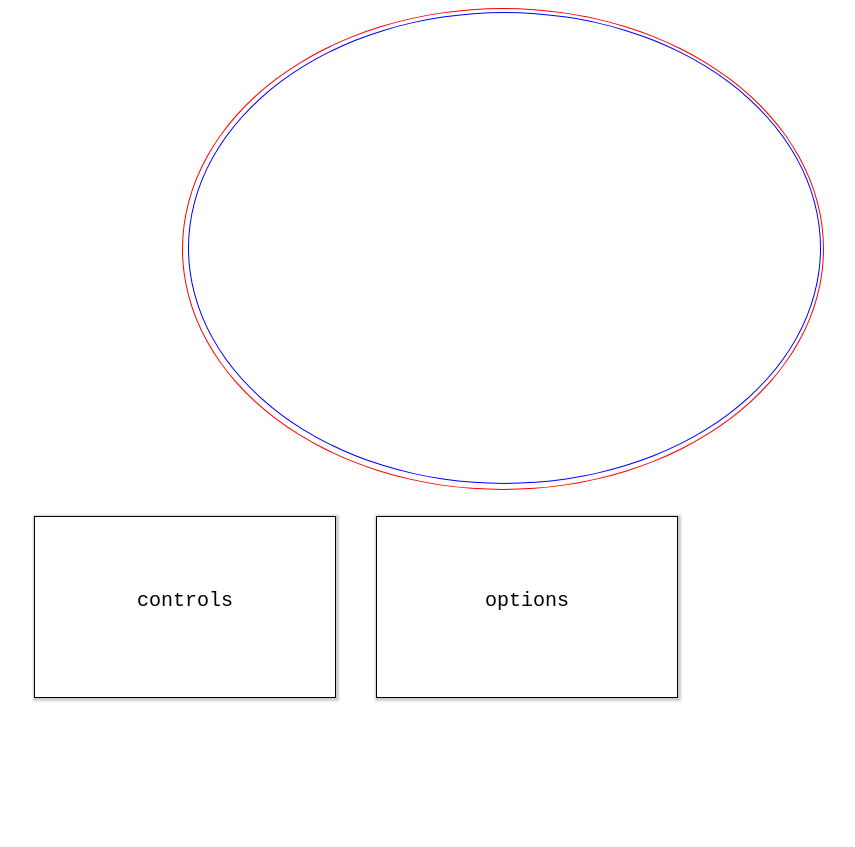
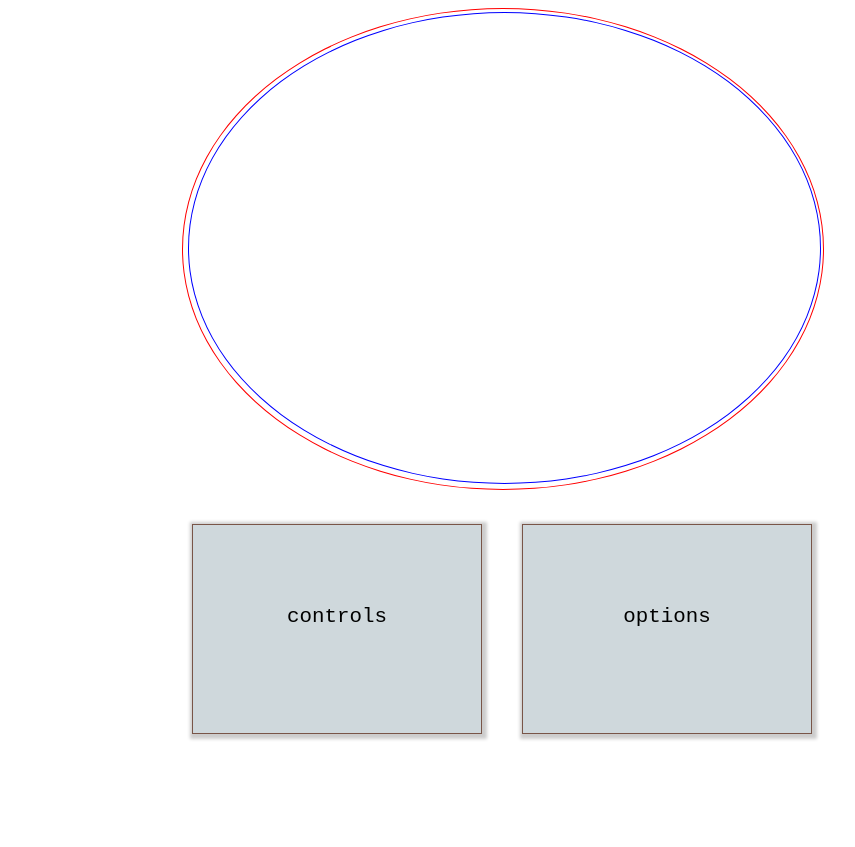
Before and after one commit to reaper47/reaper47.github.io, a plain HTML site: page programming/fcc-projects/marcodoro.html in a window 1280 px wide. Shown: the whole page, without its empty margins (178-1033 px from the left). Before the commit the page ends 800 px from the top, so only its background shows below. Drawn offline with nearby package versions, Linux system fonts and the light colour scheme.

Commit message:
Controls notecard css completed.

```diff
--- a/js/fcc-projects/macodoro.js
+++ b/js/fcc-projects/macodoro.js
@@ -1,64 +1,69 @@
-$(function() {
+$(function () {
+  "use strict";
   /*
    * 1. Every button/action has their own respective function stored here.
    *
    */
+
+  let currentControl;
   const btnActions = {
-    start: function() {
-      console.log("start");
+    start: function () {
+      currentControl = toggleControl("play", currentControl);
     },
-    pause: function() {
-      console.log("pause");
+    pause: function () {
+      currentControl = toggleControl("pause", currentControl);
+
     },
-    reset: function() {
-      console.log("reset");
+    reset: function () {
+      currentControl = toggleControl("undo", currentControl);
     },
-    stop: function() {
-      console.log("stop");
+    stop: function () {
+      currentControl = toggleControl("stop", currentControl);
     },
-    colors: function(div) {
+    colors: function (div) {
       hid.push($(div.context.parentElement));
       $(div.context.parentElement).hide();
       $("#panel-colors1").show();
     },
-    session: function(div) {
+    session: function (div) {
       hid.push($(div.context.parentElement));
       $(div.context.parentElement).hide();
       $("#panel-colors2").show();
     },
-    breaky: function(div) {
+    breaky: function (div) {
       hid.push($(div.context.parentElement));
       $(div.context.parentElement).hide();
       $("#panel-colors2").show();
     },
-    font: function() {
+    font: function () {
       console.log("font");
     },
-    back: function(div) {
+    back: function (div) {
       if (div.context.parentElement.className !== "content-panel toggle") {
         $(div).hide();
-      }
-      else {
+      } else {
         $(div.context.parentElement).hide();
       }
-      hid[hid.length-1].show();
+      hid[hid.length - 1].show();
       hid.pop();
     },
-    defaultColor: function() {
-      const bodyColor = '#fff', outerBorder = 'red',
-            innerBorder = 'green', innerFill = 'white';
+    defaultColor: function () {
+      const bodyColor = "#fff",
+        outerBorder = "red",
+        innerBorder = "green",
+        innerFill = "white";
 
-      document.body.style.backgroundColor = bodyColor;
-      $('#outer-clock').css('border-color', outerBorder);
-      $('#inner-clock').css('border-color', innerBorder);
-      $('#inner-clock').css('background-color', innerFill);
+      $("body").css("background-color", bodyColor);
+      $("#outer-clock").css("border-color", outerBorder);
+      $("#inner-clock").css("border-color", innerBorder);
+      $("#inner-clock").css("background-color", innerFill);
 
-      localStorage.setItem('bodyStoreValue', bodyColor);
-      localStorage.setItem('hourglassStoreValue', innerFill);
-      localStorage.setItem('innerStoreValue', innerBorder);
-      localStorage.setItem('outerStoreValue', outerBorder);
+      localStorage.setItem("bodyStoreValue", bodyColor);
+      localStorage.setItem("hourglassStoreValue", innerFill);
+      localStorage.setItem("innerStoreValue", innerBorder);
+      localStorage.setItem("outerStoreValue", outerBorder);
     },
-    defaultTimes: function() {
+    defaultTimes: function () {
       return;
     }
   }
@@ -68,40 +73,41 @@ $(function() {
    *    of the pomorodoro timer and store the values in the local storage
    *    as to keep current settings next time the user loads the page.
    */
-  const bodyColor = document.querySelector('#body-color');
-  const hourglassColor = document.querySelector('#hourglass-color');
-  const innerColor = document.querySelector('#inner-color');
-  const outerColor = document.querySelector('#outer-color');
+  const bodyColor = document.querySelector("#body-color"),
+    hourglassColor = document.querySelector("#hourglass-color"),
+    innerColor = document.querySelector("#inner-color"),
+    outerColor = document.querySelector("#outer-color");
 
   if (typeof(Storage) !== undefined) {
-    const bodyColor = localStorage.getItem('bodyStoreValue'),
-          hourglassColor = localStorage.getItem('hourglassStoreValue'),
-          innerColor = localStorage.getItem('innerStoreValue'),
-          outerColor = localStorage.getItem('outerStoreValue');
-    document.body.style.backgroundColor = bodyColor;
-    $('#outer-clock').css('border-color', outerColor);
-    $('#inner-clock').css('border-color', innerColor);
-    $('#inner-clock').css('background-color', hourglassColor);
+    const bodyColor = localStorage.getItem("bodyStoreValue"),
+      hourglassColor = localStorage.getItem("hourglassStoreValue"),
+      innerColor = localStorage.getItem("innerStoreValue"),
+      outerColor = localStorage.getItem("outerStoreValue");
+
+    $("body").css("background-color", bodyColor);
+    $("#outer-clock").css("border-color", outerColor);
+    $("#inner-clock").css("border-color", innerColor);
+    $("#inner-clock").css("background-color", hourglassColor);
   }
 
-  bodyColor.addEventListener('input', function(e) {
-    document.body.style.backgroundColor = this.value;
-    localStorage.setItem('bodyStoreValue', this.value);
+  bodyColor.addEventListener("input", function () {
+    $("body").css("background-color", this.value);
+    localStorage.setItem("bodyStoreValue", this.value);
   }, false);
 
-  hourglassColor.addEventListener('input', function(e) {
-    $('#inner-clock').css('background-color', this.value);
-    localStorage.setItem('hourglassStoreValue', this.value);
+  hourglassColor.addEventListener("input", function () {
+    $("#inner-clock").css("background-color", this.value);
+    localStorage.setItem("hourglassStoreValue", this.value);
   }, false);
 
-  innerColor.addEventListener('input', function(e) {
-    $('#inner-clock').css('border-color', this.value);
-    localStorage.setItem('innerStoreValue', this.value);
+  innerColor.addEventListener("input", function () {
+    $("#inner-clock").css("border-color", this.value);
+    localStorage.setItem("innerStoreValue", this.value);
   }, false);
 
-  outerColor.addEventListener('input', function(e) {
-    $('#outer-clock').css('border-color', this.value);
-    localStorage.setItem('outerStoreValue', this.value);
+  outerColor.addEventListener("input", function () {
+    $("#outer-clock").css("border-color", this.value);
+    localStorage.setItem("outerStoreValue", this.value);
   }, false);
 
   /*
@@ -116,18 +122,27 @@ $(function() {
    *
    */
   let hid = [];
-  $('.back').on('click', function(e)
-  {
-    let clicked = $(e.target).attr('data-control');
+  $(".back").on("click", function (e) {
+    let clicked = $(e.target).attr("data-control");
     if (!clicked) {
-      clicked = $(e.target.parentElement).attr('data-control');
+      clicked = $(e.target.parentElement).attr("data-control");
     }
 
     try {
       btnActions[clicked]($(e.target.parentElement));
-    }
-    catch(e) {
+    } catch (error) {
       return;
     }
   });
+
+  function toggleControl(control, current) {
+    const iconActivate = ".fa-" + control;
+
+    if (current !== iconActivate) {
+      $(current).removeClass("activeControl");
+    }
+
+    $(iconActivate).addClass("activeControl");
+    return iconActivate;
+  }
 });
--- a/programming/fcc-projects/marcodoro.html
+++ b/programming/fcc-projects/marcodoro.html
@@ -22,24 +22,27 @@
 
       <!-- Timer controls -->
       <div class="notecards">
+        <div class="notecard-container">
           <div id="timer-controls-notecard">
             <div class="notecard">
               <div class="front">
                 <span class="notecard-title">controls</span>
               </div>
               <div class="back">
-              <div>
-                <div id="start-timer" class="opt-padding" data-control="start">
-                  <i class="fa fa-play" aria-hidden="true"></i>
+                <div class="control-icon-set">
+                  <div id="timer-start" class="left-icon" data-control="start">
+                    <i class="fa fa-play fa-2x" aria-hidden="true"></i>
                   </div>
-                <div id="pause-timer" class="opt-padding" data-control="pause">
-                  <i class="fa fa-pause" aria-hidden="true"></i>
+                  <div id="timer-pause" class="right-icon" data-control="pause">
+                    <i class="fa fa-pause fa-2x" aria-hidden="true"></i>
                   </div>
-                <div id="reset-timer" class="opt-padding" data-control="reset">
-                  <i class="fa fa-undo" aria-hidden="true"></i>
                 </div>
-                <div id="stop-timer" class="opt-padding" data-control="stop">
-                  <i class="fa fa-stop" aria-hidden="true"></i>
+                <div class="control-icon-set icon-bottom">
+                  <div id="timer-reset" class="left-icon" data-control="reset">
+                    <i class="fa fa-undo fa-2x" aria-hidden="true"></i>
+                  </div>
+                  <div id="timer-stop" class="right-icon" data-control="stop">
+                    <i class="fa fa-stop fa-2x" aria-hidden="true"></i>
                   </div>
                 </div>
               </div>
@@ -57,7 +60,7 @@
                   <div id="options-colors" data-control="colors">
                     <p>colors</p>
                   </div>
-                <div id="options-colors" data-control="timer">
+                  <div id="options-timer" data-control="timer">
                     <div id="options-colors" data-control="sliders">
                       <p>sliders</p>
                       <form id="toggle-sliders">
@@ -126,6 +129,7 @@
             </div>
           </div>
         </div>
+      </div>
     </main>
     <script src="https://code.jquery.com/jquery-2.2.4.min.js"></script>
     <script src="../../js/vendor/jquery-2.2.4.min.js"></script>
--- a/sass/fcc-projects/macodoro/main.scss
+++ b/sass/fcc-projects/macodoro/main.scss
@@ -20,6 +20,14 @@
   }
 }
 
+@mixin user-select($style) {
+  user-select: $style;
+  -webkit-user-select: $style;
+  -moz-user-select: $style;
+  -ms-user-select: $style;
+  -o-user-select: $style;
+}
+
 @mixin transform-style($style) {
   transform-style: $style;
   -webkit-transform-style: $style;
@@ -35,6 +43,16 @@
   -ms-transition: $time;
   -o-transition: $time;
 }
+
+@mixin display($type) {
+  display: $type;
+  flex-flow: row wrap;
+}
+
+$controlHover: #212121;
+$activeControl: #c0392b;
+$notecardColor: #cfd8dc;
+$timerControls: star pause reset stop;
 
 #timer-area {
   width: 35rem;
@@ -64,29 +82,82 @@
 
 #options-area, #timer-controls
 {
-  display: flex;
-  flex-flow: row wrap;
+  @include display(flex);
+}
+
+@each $control in $timerControls {
+  #timer-#{$control} {
+    @if $control == "stop" {
+      padding-left: 2rem;
+    } @else if $control == "pause" {
+      padding-left: 2rem;
+    } @else {
+      padding-right: 3rem;
+    }
+  }
 }
 
 .notecards {
-  display: flex;
-  position: absolute;
-  top: 31rem;
-  left: 12rem;
+  @include display(flex);
+  @include user-select(none);
+  padding-top: 31rem;
+  padding-left: 5rem;
+  cursor: default;
+
+    .notecard-container {
+      @include display(flex);
+      margin: 0 auto;
 
     .notecard {
-    width: 300px;
-    height: 180px;
-    border: 1px solid black;
-    display: inline-flex;
+      width: 18rem;
+      height: 13rem;
+      border: 0.12rem solid #795548;
       margin: 20px;
       font-family: monospace, sans-serif;
-    box-shadow: 1px 1px 2px 2px rgba(0,0,0,.2);
+      box-shadow: 0.1rem 0.1rem 0.2rem 0.2rem rgba(0,0,0,0.2);
+      background-color: $notecardColor;
       @include transform-style(preserve-3d);
       @include transition(0.4s);
 
       #timer-controls {
         width: 10rem;
+      }
+
+      .control-icon-set {
+        @include display(flex);
+        margin-left: 1rem;
+        margin-top: 1rem;
+
+        .fa {
+          color: $controlHover;
+          padding: 1.5rem;
+          display: inline;
+        }
+
+        .fa-pause {
+          margin-left: 1.3rem;
+        }
+
+        .fa:hover {
+          color: lighten($controlHover, 33%);
+        }
+
+        .activeControl {
+          color: #c0392b;
+        }
+
+        .left-icon {
+          flex: 1;
+        }
+
+        .right-icon {
+          flex: 1;
+        }
+      }
+
+      .icon-bottom {
+        margin-top: 5rem;
+        margin-left: 1rem;
       }
 
       &:hover {
@@ -102,21 +173,21 @@
 
       .front {
         z-index: 3;
-      font-size: 20px;
+        font-size: 1.3rem;
 
         .notecard-title {
           @include hover-color(red);
           display: block;
           text-align: center;
           position: relative;
-        top: 40%;
+          top: 5rem;
         }
       }
 
       .back {
         z-index: 10;
         word-wrap: break-word;
-      line-height: 1.6;
+        line-height: 3;
         @include transform(rotatey(-180deg));
 
         .content-panel {
@@ -139,6 +210,8 @@
         .active {
           display: flex;
         }
+
       }
     }
   }
+}
```
Also changed, not shown: sass/fcc-projects/macodoro/main.css, 1 other file. Lines whose indentation alone changed are shown as unchanged.
